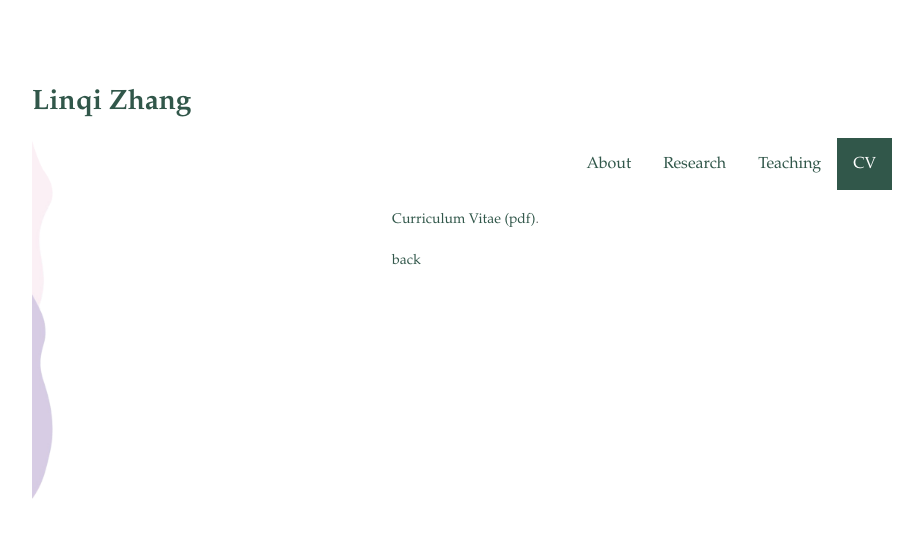
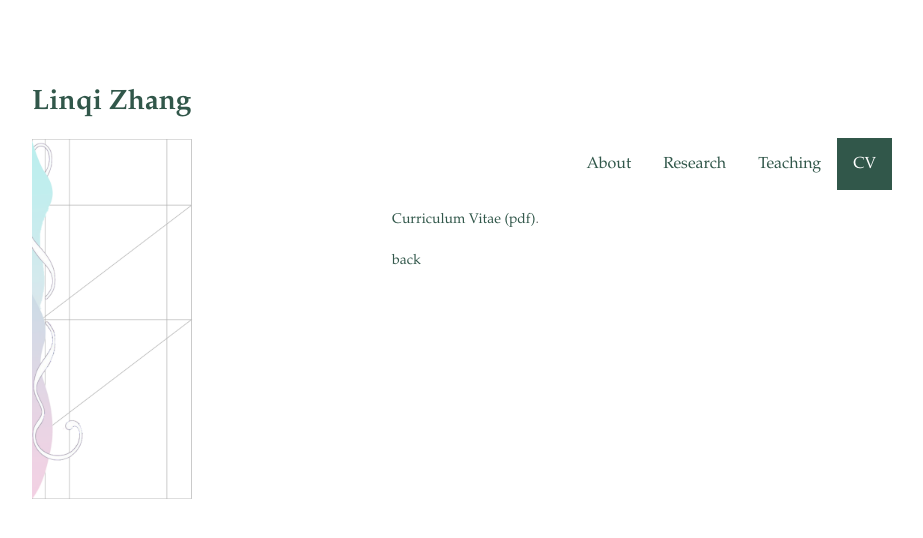
Before and after one commit to zhanglinqi/zhanglinqi.github.io, a Jekyll site: the page built from cv.md, in a window 1280 px wide. Shown: the top 538 px of the page, without its empty margins (178-1101 px from the left). Built offline with Jekyll 4.4.1, drawn with Linux system fonts in a browser that asks for light colours.

Commit message:
update layout

```diff
--- a/_layouts/cv.html
+++ b/_layouts/cv.html
@@ -17,7 +17,7 @@
         <h1><a href="{{ "/" | absolute_url }}">{{ site.title | default: site.github.repository_name }}</a></h1>
 
         <!-- {% if site.logo %} -->
-          <img src="assets/img/deco6.png" />
+          <img src="assets/img/deco8.png" />
           <p>
             <em>
               <small>
```
Also changed, not shown: assets/img/deco8.png (added).
